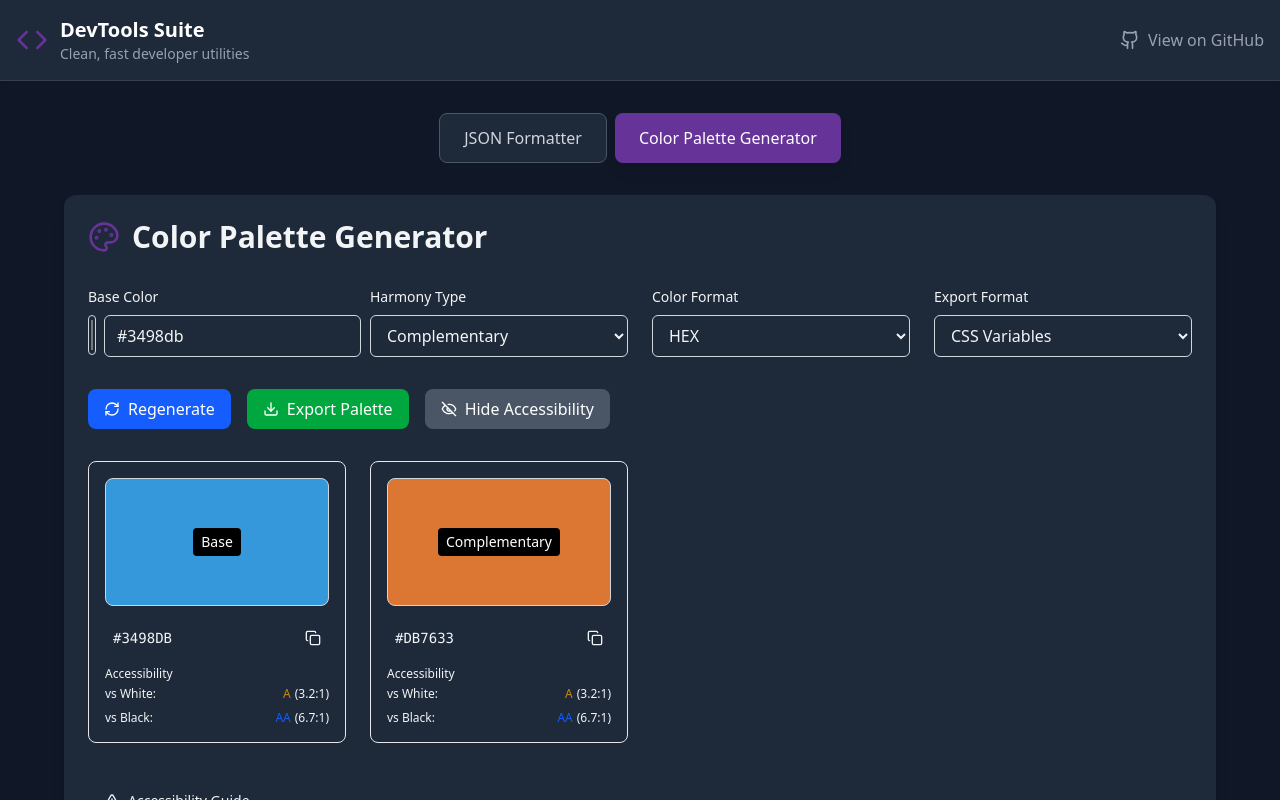
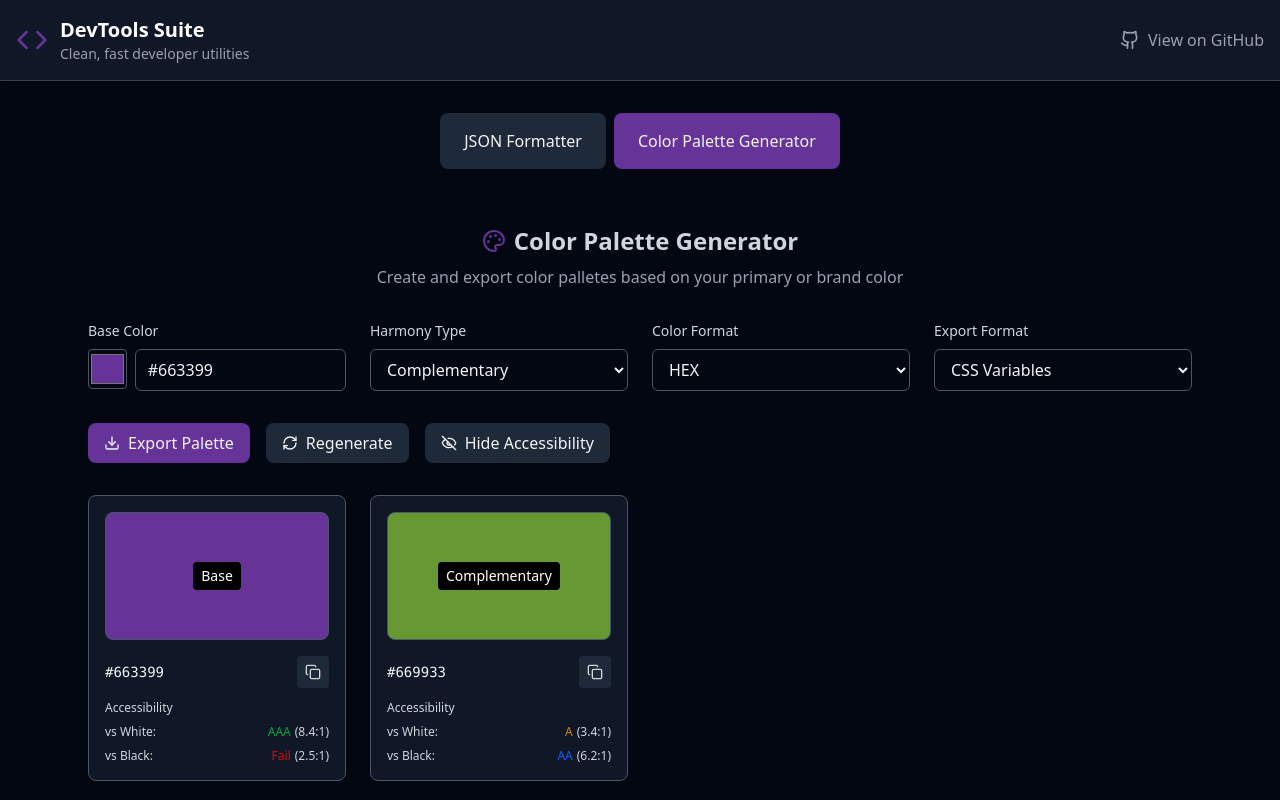
Before and after one commit to lukas0108/dev_tools_suite, a React (Vite) app: page / in a window 1280 px wide. Both pictures are taken after a click on the button "Color Palette Generator". Shown: the top 800 px of the page. Built offline with nearby package versions, Linux system fonts and the light colour scheme.

Commit message:
general styling v1

```diff
--- a/src/App.jsx
+++ b/src/App.jsx
@@ -16,7 +16,7 @@ export default function App() {
     const ActiveComponent = tools.find(tool => tool.id === activeTab)?.component
 
     return (
-        <div className="min-h-screen bg-gray-900">
+        <div className="min-h-screen bg-gray-950">
             <Header />
             <main className="container mx-auto px-4 py-8">
                 <Navigation
--- a/src/components/layout/Footer.jsx
+++ b/src/components/layout/Footer.jsx
@@ -1,6 +1,6 @@
 export default function Footer() {
     return (
-        <footer className="bg-gray-800 border-t border-gray-700 mt-16">
+        <footer className="bg-gray-900 border-t border-gray-700 mt-16">
             <div className="container flex flex-col max-w-fit mx-auto px-4 py-6 text-center text-gray-400">
                 <p>
                     Building a tool shed for all your web needs. More coming soon.
--- a/src/components/layout/Header.jsx
+++ b/src/components/layout/Header.jsx
@@ -2,7 +2,7 @@ import { Code, Github } from 'lucide-react'
 
 export default function Header() {
     return (
-        <header className="bg-gray-800 shadow-sm border-b border-gray-700">
+        <header className="bg-gray-900 shadow-sm border-b border-gray-700">
             <div className="container mx-auto px-4 py-4">
                 <div className="flex items-center justify-between">
                     <div className="flex items-center gap-3">
@@ -18,9 +18,8 @@ export default function Header() {
                     </div>
 
                     <div className="flex items-center gap-4">
-                        {/* <ThemeToggle /> */}
                         <a
-                            href="https://github.com/yourusername/devtools-suite"
+                            href="https://github.com/lukas0108/dev_tools_suite"
                             target="_blank"
                             rel="noopener noreferrer"
                             className="flex items-center gap-2 text-gray-400 hover:text-rebecca transition-colors"
--- a/src/components/layout/Navigation.jsx
+++ b/src/components/layout/Navigation.jsx
@@ -5,11 +5,11 @@ export default function Navigation({ tools, activeTab, onTabChange }) {
                 <button
                     key={tool.id}
                     onClick={() => onTabChange(tool.id)}
-                    className={`px-6 py-3 rounded-lg font-medium transition-all ${
-                    activeTab === tool.id
-                        ? 'bg-rebecca text-white shadow-lg'
-                        : 'bg-gray-800 text-gray-300 hover:bg-gray-700 border border-gray-600'
-                    }`}
+                    className={`border-gray-800 ${
+                        activeTab === tool.id
+                            ? 'btn-rebecca'
+                            : 'btn-regular'
+                        } px-6 py-4`}
                 >
                     {tool.name}
                 </button>
--- a/src/components/tools/ColorPalette.jsx
+++ b/src/components/tools/ColorPalette.jsx
@@ -2,7 +2,7 @@ import React, { useState, useEffect, useCallback } from 'react';
 import { Copy, Download, Palette, Eye, EyeOff, RefreshCw, Check, AlertTriangle } from 'lucide-react';
 
 const ColorPaletteGenerator = () => {
-  const [baseColor, setBaseColor] = useState('#3498db');
+    const [baseColor, setBaseColor] = useState('#663399');
     const [harmonyType, setHarmonyType] = useState('complementary');
     const [palette, setPalette] = useState([]);
     const [exportFormat, setExportFormat] = useState('css');
@@ -11,16 +11,16 @@ const ColorPaletteGenerator = () => {
     const [copiedColor, setCopiedColor] = useState(null);
     const [copiedPalette, setCopiedPalette] = useState(false);
 
-  // Color validation utility
+    // color validation utility
     const isValidHex = (hex) => {
         return /^#?([a-f\d]{3}|[a-f\d]{6})$/i.test(hex);
     };
 
     const normalizeHex = (hex) => {
-    // Remove # if present
+        // remove # if present
         hex = hex.replace('#', '');
 
-    // Convert 3-digit hex to 6-digit
+        // convert 3 digit hex to 6 digit
         if (hex.length === 3) {
         hex = hex.split('').map(char => char + char).join('');
         }
@@ -28,7 +28,7 @@ const ColorPaletteGenerator = () => {
     return '#' + hex;
 };
 
-  // Color conversion utilities
+    // color conversion
     const hexToRgb = (hex) => {
         if (!isValidHex(hex)) return null;
 
@@ -105,7 +105,7 @@ const ColorPaletteGenerator = () => {
     };
 
     const rgbToOklch = (r, g, b) => {
-    // Simplified OKLCH conversion (approximation)
+        // simplified OKLCH conversion (approximation)
         const { h, s, l } = rgbToHsl(r, g, b);
         return {
             l: Math.round(l * 100) / 100,
@@ -114,7 +114,7 @@ const ColorPaletteGenerator = () => {
         };
     };
 
-  // Color harmony generators
+    // color harmony generators
     const generateComplementary = (baseHex) => {
         const rgb = hexToRgb(baseHex);
         if (!rgb) return [{ hex: baseHex, name: 'Base' }];
@@ -210,7 +210,7 @@ const ColorPaletteGenerator = () => {
         ];
     };
 
-  // Accessibility contrast calculation
+    // accessibility contrast calculation
     const calculateLuminance = (r, g, b) => {
         const [rs, gs, bs] = [r, g, b].map(c => {
             c = c / 255;
@@ -223,7 +223,7 @@ const ColorPaletteGenerator = () => {
         const rgb1 = hexToRgb(color1);
         const rgb2 = hexToRgb(color2);
 
-    if (!rgb1 || !rgb2) return 1; // Return minimum contrast if invalid colors
+        if (!rgb1 || !rgb2) return 1; // return minimum contrast if invalid colors
 
         const lum1 = calculateLuminance(rgb1.r, rgb1.g, rgb1.b);
         const lum2 = calculateLuminance(rgb2.r, rgb2.g, rgb2.b);
@@ -241,10 +241,10 @@ const ColorPaletteGenerator = () => {
         return { level: 'Fail', text: 'Poor', color: 'text-red-600' };
     };
 
-  // Color format conversion
+    // color format conversion
     const formatColor = (hex, format) => {
         const rgb = hexToRgb(hex);
-    if (!rgb) return hex; // Return original hex if conversion fails
+        if (!rgb) return hex; // return original hex if conversion fails
 
         const { h, s, l } = rgbToHsl(rgb.r, rgb.g, rgb.b);
         const oklch = rgbToOklch(rgb.r, rgb.g, rgb.b);
@@ -267,9 +267,9 @@ const ColorPaletteGenerator = () => {
         }
     };
 
-  // Generate palette based on harmony type
+    // generate palette based on harmony type
     const generatePalette = useCallback(() => {
-    // Only generate palette if we have a valid hex color
+        // only generate palette if we have a valid hex color
         if (!isValidHex(baseColor)) {
             return;
         }
@@ -296,11 +296,10 @@ const ColorPaletteGenerator = () => {
                 default:
                 newPalette = [{ hex: baseColor, name: 'Base' }];
             }
-
             setPalette(newPalette);
         } catch (error) {
             console.error('Error generating palette:', error);
-      // Fallback to base color only
+            // fallback to base color only
             setPalette([{ hex: baseColor, name: 'Base' }]);
         }
     }, [baseColor, harmonyType]);
@@ -309,7 +308,7 @@ const ColorPaletteGenerator = () => {
         generatePalette();
     }, [generatePalette]);
 
-  // Copy functions
+    // copy functions
     const copyToClipboard = async (text, type = 'color') => {
         try {
             await navigator.clipboard.writeText(text);
@@ -325,7 +324,7 @@ const ColorPaletteGenerator = () => {
         }
     };
 
-  // Export functions
+    // export functions
     const exportPalette = () => {
         let exportText = '';
 
@@ -388,39 +387,47 @@ const ColorPaletteGenerator = () => {
     ];
 
     return (
-    <div className="max-w-6xl mx-auto p-6 bg-gray-800 rounded-xl shadow-lg">
-      <div className="flex items-center gap-3 mb-8">
-        <Palette className="w-8 h-8 text-rebecca" />
-        <h1 className="text-3xl font-bold text-gray-100">Color Palette Generator</h1>
+        <div className="content-wrapper">
+            {/* Header */}
+            <div className="content-header">
+                <div className="flex items-center justify-center gap-2">
+                    <Palette className="w-6 h-6 text-rebecca" />
+                    <h1 className="tool-name">
+                        Color Palette Generator
+                    </h1>
+                </div>
+                <p className="tool-desc">
+                    Create and export color palletes based on your primary or brand color
+                </p>
             </div>
 
             {/* Controls */}
-      <div className="grid grid-cols-1 md:grid-cols-2 lg:grid-cols-4 gap-6 mb-8">
+            <div className="grid grid-cols-1 md:grid-cols-2 lg:grid-cols-4 gap-6 my-8">
                 <div>
-          <label className="block text-sm font-medium text-gray-100 mb-2">Base Color</label>
+                    <label className="input-label">Base Color</label>
                     <div className="flex gap-2">
                         <input
                             type="color"
                             value={baseColor}
                             onChange={(e) => setBaseColor(e.target.value)}
-              className="w-12 h-10 rounded border border-gray-300 cursor-pointer"
+                            className="w-12 h-10 rounded border border-gray-600 cursor-pointer"
                         />
                         <input
                             type="text"
                             value={baseColor}
                             onChange={(e) => setBaseColor(e.target.value)}
-              className="flex-1 px-3 py-2 border border-gray-300 rounded-md focus:ring-2 focus:ring-rebecca focus:border-transparent focus:bg-gray-900"
+                            className="color-input"
                             placeholder="#3498db"
                         />
                     </div>
                 </div>
 
                 <div>
-          <label className="block text-sm font-medium text-gray-100 mb-2">Harmony Type</label>
+                    <label className="input-label">Harmony Type</label>
                     <select
                         value={harmonyType}
                         onChange={(e) => setHarmonyType(e.target.value)}
-            className="w-full px-3 py-2 border border-gray-300 rounded-md focus:ring-2 focus:ring-rebecca focus:border-transparent focus:bg-gray-900"
+                        className="color-input"
                     >
                         {harmonyTypes.map(type => (
                         <option key={type.value} value={type.value}>{type.label}</option>
@@ -429,11 +436,11 @@ const ColorPaletteGenerator = () => {
                 </div>
 
                 <div>
-          <label className="block text-sm font-medium text-gray-100 mb-2">Color Format</label>
+                    <label className="input-label">Color Format</label>
                     <select
                         value={colorFormat}
                         onChange={(e) => setColorFormat(e.target.value)}
-            className="w-full px-3 py-2 border border-gray-300 rounded-md focus:ring-2 focus:ring-rebecca focus:border-transparent focus:bg-gray-900"
+                        className="color-input"
                     >
                         {colorFormats.map(format => (
                             <option key={format.value} value={format.value}>{format.label}</option>
@@ -442,11 +449,11 @@ const ColorPaletteGenerator = () => {
                 </div>
 
                 <div>
-          <label className="block text-sm font-medium text-gray-100 mb-2">Export Format</label>
+                    <label className="input-label">Export Format</label>
                     <select
                         value={exportFormat}
                         onChange={(e) => setExportFormat(e.target.value)}
-            className="w-full px-3 py-2 border border-gray-300 rounded-md focus:ring-2 focus:ring-rebecca focus:border-transparent focus:bg-gray-900"
+                        className="color-input"
                     >
                         {exportFormats.map(format => (
                         <option key={format.value} value={format.value}>{format.label}</option>
@@ -458,24 +465,24 @@ const ColorPaletteGenerator = () => {
             {/* Action Buttons */}
             <div className="flex flex-wrap gap-4 mb-8">
                 <button
+                    onClick={exportPalette}
+                    className="btn-rebecca"
+                >
+                    {copiedPalette ? <Check className="w-4 h-4" /> : <Download className="w-4 h-4" />}
+                    {copiedPalette ? 'Copied!' : 'Export Palette'}
+                </button>
+
+                <button
                     onClick={generatePalette}
-          className="flex items-center gap-2 px-4 py-2 bg-blue-600 text-white rounded-lg hover:bg-blue-700 transition-colors"
+                    className="btn-regular"
                 >
                     <RefreshCw className="w-4 h-4" />
                     Regenerate
                 </button>
 
                 <button
-          onClick={exportPalette}
-          className="flex items-center gap-2 px-4 py-2 bg-green-600 text-white rounded-lg hover:bg-green-700 transition-colors"
-        >
-          {copiedPalette ? <Check className="w-4 h-4" /> : <Download className="w-4 h-4" />}
-          {copiedPalette ? 'Copied!' : 'Export Palette'}
-        </button>
-
-        <button
                     onClick={() => setShowAccessibility(!showAccessibility)}
-          className="flex items-center gap-2 px-4 py-2 bg-gray-600 text-white rounded-lg hover:bg-gray-700 transition-colors"
+                    className="btn-regular"
                 >
                     {showAccessibility ? <EyeOff className="w-4 h-4" /> : <Eye className="w-4 h-4" />}
                     {showAccessibility ? 'Hide' : 'Show'} Accessibility
@@ -492,9 +499,9 @@ const ColorPaletteGenerator = () => {
                     const formattedColor = formatColor(color.hex, colorFormat);
 
                     return (
-            <div key={index} className="bg-gray-800 rounded-lg p-4 border border-gray-200">
+                        <div key={index} className="color-card">
                             <div
-                className="w-full h-32 rounded-lg mb-4 border border-gray-300 relative overflow-hidden"
+                                className="w-full h-32 rounded-lg mb-4 border border-gray-600 relative overflow-hidden"
                                 style={{ backgroundColor: color.hex }}
                             >
                                 <div className="absolute inset-0 flex items-center justify-center">
@@ -506,12 +513,12 @@ const ColorPaletteGenerator = () => {
 
                             <div className="space-y-3">
                                 <div className="flex items-center justify-between">
-                  <code className="text-sm font-mono px-2 py-1 rounded">
+                                    <code className="text-sm font-mono py-1 rounded">
                                         {formattedColor}
                                     </code>
                                     <button
                                         onClick={() => copyToClipboard(formattedColor)}
-                    className="p-2 text-gray-100 hover:text-blue-600 hover:bg-blue-50 rounded transition-colors"
+                                        className="p-2 text-gray-300 bg-gray-800 hover:text-rebecca hover:bg-gray-950 rounded transition-colors"
                                     >
                                         {copiedColor === formattedColor ? (
                                             <Check className="w-4 h-4 text-green-600" />
@@ -523,19 +530,19 @@ const ColorPaletteGenerator = () => {
 
                                 {showAccessibility && (
                                 <div className="space-y-2">
-                    <div className="text-xs font-medium text-gray-100 mb-1">Accessibility</div>
+                                    <div className="text-xs font-medium text-gray-300 mb-2">Accessibility</div>
                                     <div className="flex justify-between items-center text-xs">
-                      <span className="text-gray-100">vs White:</span>
+                                        <span className="text-gray-300">vs White:</span>
                                         <div className="flex items-center gap-1">
                                             <span className={whiteRating.color}>{whiteRating.level}</span>
-                        <span className="text-gray-100">({whiteContrast.toFixed(1)}:1)</span>
+                                            <span className="text-gray-300">({whiteContrast.toFixed(1)}:1)</span>
                                         </div>
                                     </div>
                                     <div className="flex justify-between items-center text-xs">
-                      <span className="text-gray-100">vs Black:</span>
+                                        <span className="text-gray-300">vs Black:</span>
                                         <div className="flex items-center gap-1">
                                             <span className={blackRating.color}>{blackRating.level}</span>
-                        <span className="text-gray-100">({blackContrast.toFixed(1)}:1)</span>
+                                            <span className="text-gray-300">({blackContrast.toFixed(1)}:1)</span>
                                         </div>
                                     </div>
                                 </div>
@@ -546,29 +553,39 @@ const ColorPaletteGenerator = () => {
                 })}
             </div>
 
+            <div className="mt-8 tooltip">
+                <h3 className="text-sm font-medium text-gray-300 mb-2 flex items-center gap-2">
+                    Useful Links
+                </h3>
+                <ul>
+                    <li><a className='underline text-rebecca' href="https://evilmartians.com/chronicles/oklch-in-css-why-quit-rgb-hsl">Why OKLCH is better than RGB and HSL</a></li>
+                    <li><a className='underline text-rebecca' href="https://oklch.com">OKLCH color picker and visualizer</a></li>
+                </ul>
+            </div>
+
             {/* Accessibility Legend */}
             {showAccessibility && (
-        <div className="mt-8 p-4 bg-gray-800 rounded-lg">
-          <h3 className="text-sm font-medium text-gray-100 mb-2 flex items-center gap-2">
+                <div className="mt-8">
+                    <h3 className="text-sm font-medium text-gray-300 mb-2 flex items-center gap-2">
                         <AlertTriangle className="w-4 h-4" />
                         Accessibility Guide
                     </h3>
                     <div className="grid grid-cols-2 md:grid-cols-4 gap-4 text-xs">
                         <div>
                             <span className="text-green-600 font-medium">AAA</span>
-              <span className="text-gray-100"> - 7:1+ (Excellent)</span>
+                            <span className="text-gray-300"> - 7:1+ (Excellent)</span>
                         </div>
                         <div>
                             <span className="text-blue-600 font-medium">AA</span>
-              <span className="text-gray-100"> - 4.5:1+ (Good)</span>
+                            <span className="text-gray-300"> - 4.5:1+ (Good)</span>
                         </div>
                         <div>
                             <span className="text-yellow-600 font-medium">A</span>
-              <span className="text-gray-100"> - 3:1+ (Fair)</span>
+                            <span className="text-gray-300"> - 3:1+ (Fair)</span>
                         </div>
                         <div>
                             <span className="text-red-600 font-medium">Fail</span>
-              <span className="text-gray-100"> - Below 3:1 (Poor)</span>
+                            <span className="text-gray-300"> - Below 3:1 (Poor)</span>
                         </div>
                     </div>
                 </div>
--- a/src/index.css
+++ b/src/index.css
@@ -3,6 +3,9 @@
 
 @theme {
     --color-rebecca: oklch(44.03% 0.1603 303.37);
+    --color-rebecca-hover: oklch(0.2791 0.0932 304);
+    --color-primary-bg: oklch(0.235 0 0);
+    --color-secondary-bg: oklch(0.2736 0 0);
 }
 
 @layer base {
@@ -12,15 +15,39 @@
 }
 
 @layer components {
-    .tool-card {
-        @apply bg-gray-800 rounded-xl shadow-lg border border-gray-700;
+    .btn-regular {
+        @apply flex items-center gap-2 px-4 py-2 bg-gray-800 hover:bg-rebecca-hover text-gray-100 rounded-lg transition-colors font-medium;
     }
 
-    .btn-primary {
-        @apply bg-rebecca hover:bg-rebecca text-white font-medium px-4 py-2 rounded-lg transition-colors;
+    .btn-rebecca {
+        @apply flex items-center gap-2 px-4 py-2 bg-rebecca hover:bg-rebecca-hover text-gray-100 rounded-lg transition-colors font-medium
     }
 
-    .btn-secondary {
-        @apply bg-gray-700 hover:bg-gray-600 text-gray-300 font-medium px-4 py-2 rounded-lg transition-colors;
+    .content-wrapper {
+        @apply max-w-6xl mx-auto p-6 space-y-6;
+    }
+
+    .content-header {
+        @apply text-center space-y-2;
+    }
+
+    .tool-name {
+        @apply text-2xl font-bold text-gray-300;
+    }
+
+    .tool-desc {
+        @apply text-gray-400;
+    }
+
+    .input-label {
+        @apply block text-sm font-medium text-gray-300 mb-2;
+    }
+
+    .color-input {
+        @apply w-full px-3 py-2 border border-gray-600 rounded-md focus:ring-2 focus:ring-rebecca focus:border-transparent focus:bg-gray-900
+    }
+
+    .color-card {
+        @apply bg-gray-900 rounded-lg p-4 border border-gray-600;
     }
 }
```
Also changed, not shown: src/components/tools/JsonFormatter.jsx (+11 -11 lines). Lines whose indentation alone changed are shown as unchanged.
